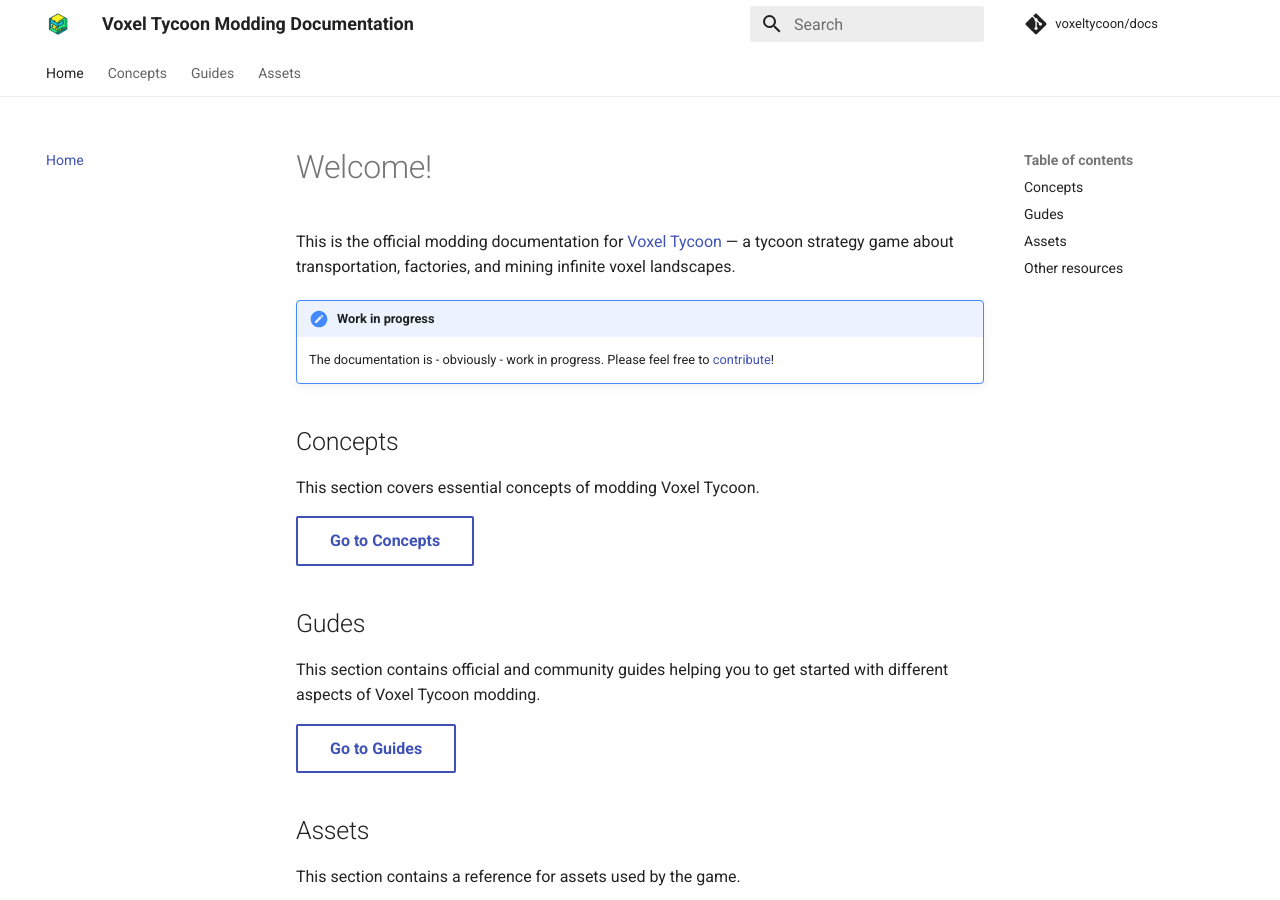
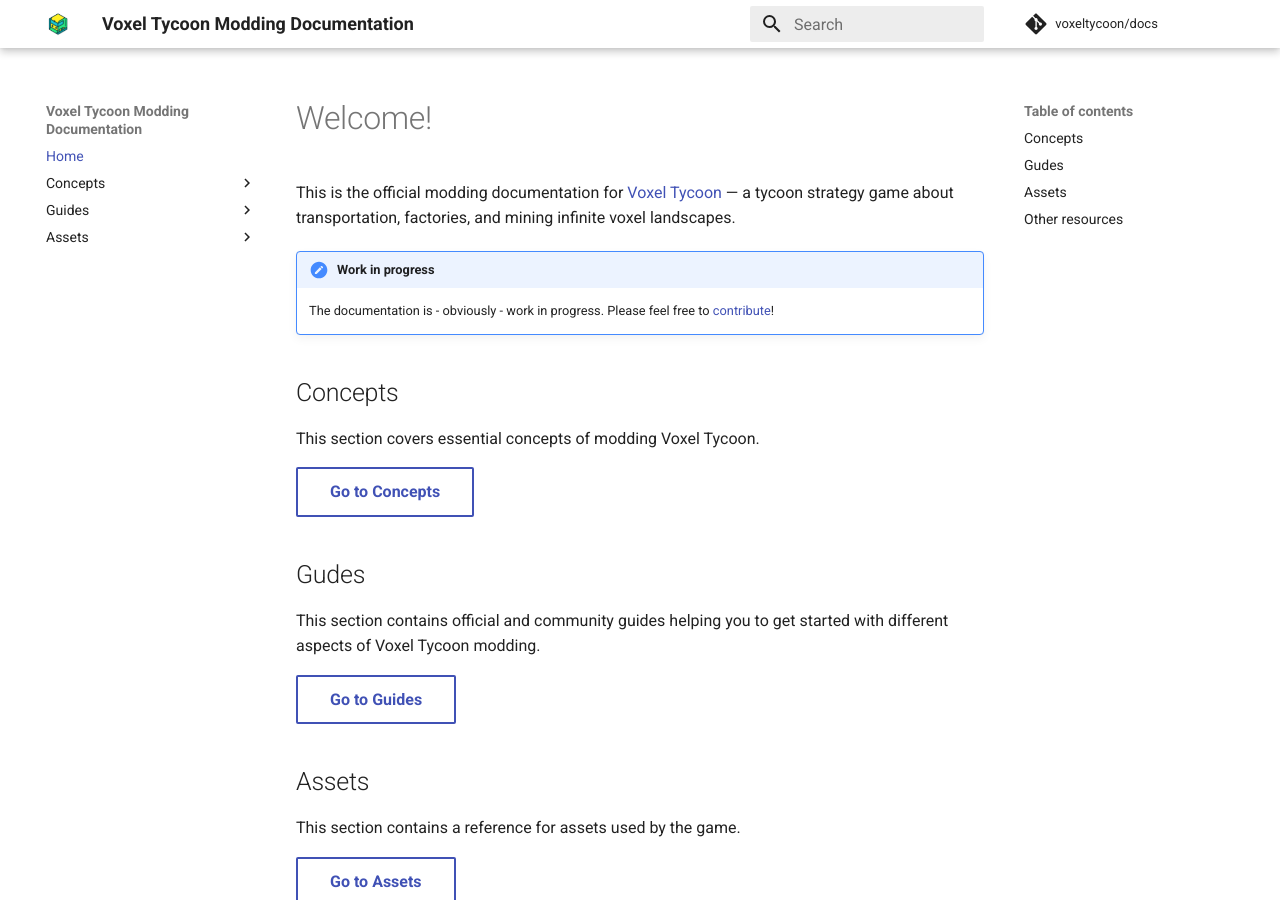
Before and after one commit to voxeltycoon/docs, an MkDocs documentation site: the page built from docs/index.md, in a window 1280 px wide and 900 px high. Built offline with MkDocs 1.6.1 and Material for MkDocs 9.7.7, drawn with Linux system fonts in a browser that asks for light colours; comment, search, counter and statistics services are not loaded; some of the changed lines change nothing that is shown.

Commit message:
Disabled tabs since search not working with them for some reason

```diff
--- a/mkdocs.yml
+++ b/mkdocs.yml
@@ -23,8 +23,8 @@
   font:
     text: Roboto
     code: Roboto Mono
-  features:
-    tabs: true
+# features:
+#   tabs: true - search not working for some reason when tabs are ebabled
 
 # Extras
 extra:
```
